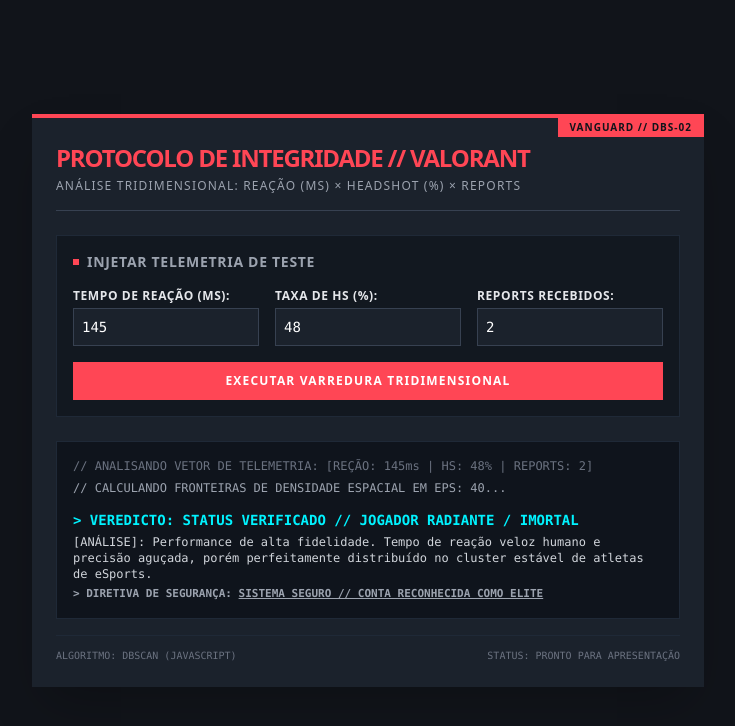
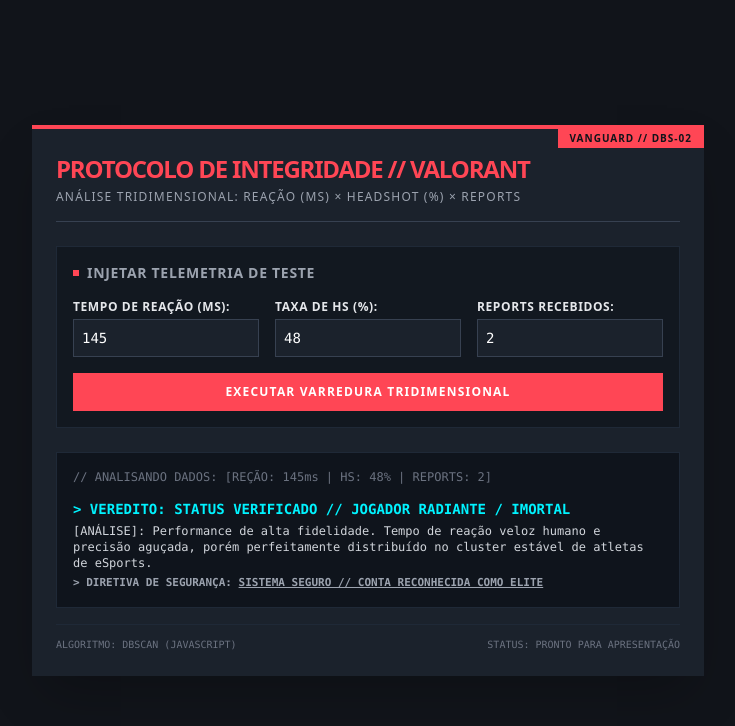
Before and after one commit to mjunior406/bimestral_machinelearning, a plain HTML site: page index.html in a window 1280 px wide. Both pictures are taken after a click on the button "EXECUTAR VARREDURA TRIDIMENSIONAL". Shown: the whole page, without its empty margins (272-1007 px from the left). Drawn offline with nearby package versions, Linux system fonts and the light colour scheme.

Commit message:
modified:   index.html

```diff
--- a/index.html
+++ b/index.html
@@ -219,10 +219,9 @@
 
             const terminal = document.getElementById('resultadoTerminal');
             terminal.innerHTML = `
-                <p class="text-gray-500">// ANALISANDO VETOR DE TELEMETRIA: [REÇÃO: ${x}ms | HS: ${y}% | REPORTS: ${z}]</p>
-                <p class="text-gray-400">// CALCULANDO FRONTEIRAS DE DENSIDADE ESPACIAL EM EPS: ${EPSILON}...</p>
+                <p class="text-gray-500">// ANALISANDO DADOS: [REÇÃO: ${x}ms | HS: ${y}% | REPORTS: ${z}]</p>
                 <div class="pt-2">
-                    <p class="font-black text-sm uppercase ${resultado.cor}">> VEREDICTO: ${resultado.veredicto}</p>
+                    <p class="font-black text-sm uppercase ${resultado.cor}">> VEREDITO: ${resultado.veredicto}</p>
                     <p class="text-gray-300 mt-1">[ANÁLISE]: ${resultado.detalhe}</p>
                     <p class="text-gray-400 font-bold mt-1 text-[11px]">> DIRETIVA DE SEGURANÇA: <span class="underline">${resultado.acao}</span></p>
                 </div>
```
